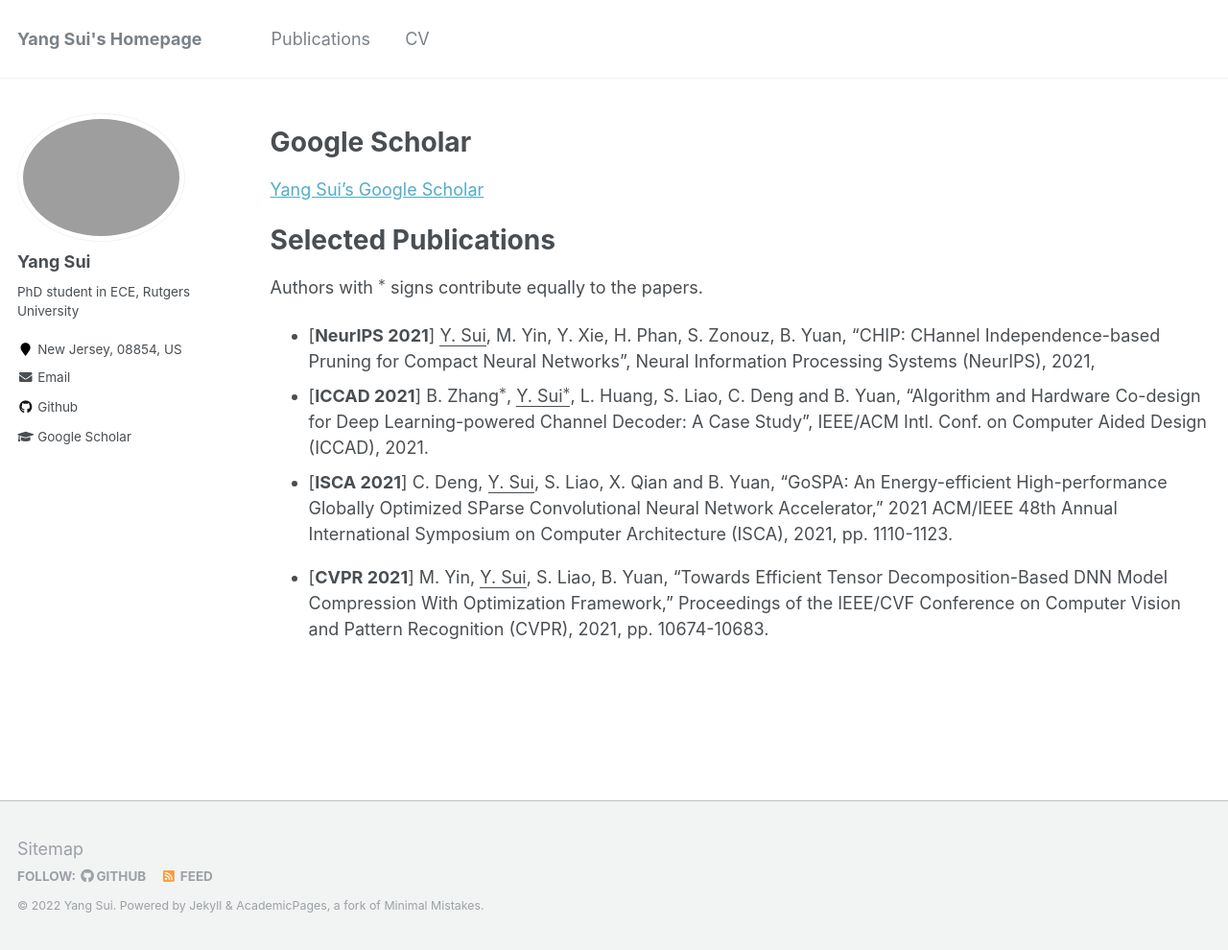
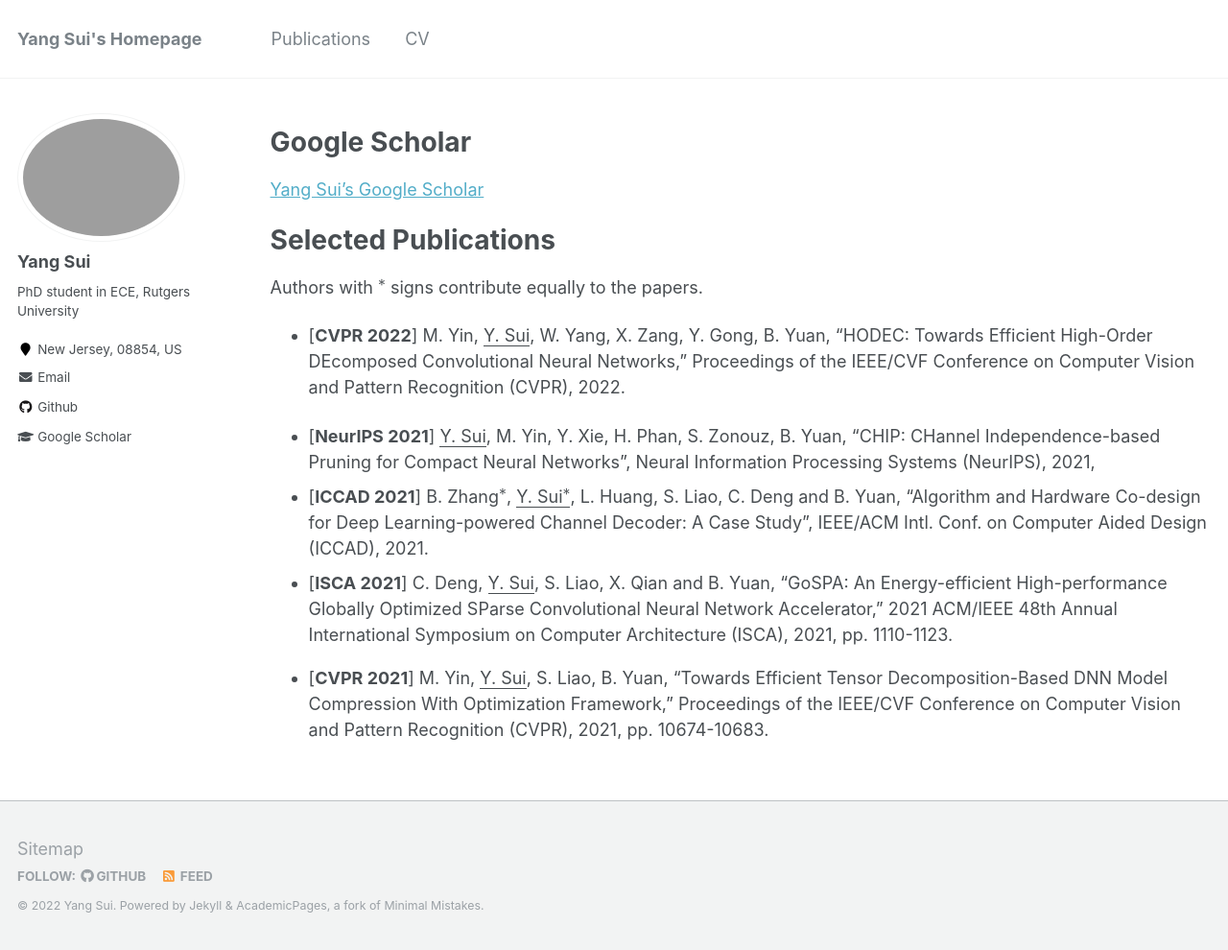
Before and after one commit to Eclipsess/yang-sui.github.io, a Jekyll site: the page built from _pages/publications.md, in a window 1280 px wide and 990 px high. Shown: the whole window at 96% size. Built offline with Jekyll 4.4.1, drawn with Linux system fonts in a browser that asks for light colours; formulas are drawn with MathJax 3.

Commit message:
Update publications.md

```diff
--- a/_pages/publications.md
+++ b/_pages/publications.md
@@ -27,6 +27,8 @@ Selected Publications
 ================
 Authors with $^*$ signs contribute equally to the papers.
 
+* [**CVPR 2022**] M. Yin, <u>Y. Sui</u>, W. Yang, X. Zang, Y. Gong, B. Yuan, "HODEC: Towards Efficient High-Order DEcomposed Convolutional Neural Networks," Proceedings of the IEEE/CVF Conference on Computer Vision and Pattern Recognition (CVPR), 2022.
+
 * [**NeurIPS 2021**] <u>Y. Sui</u>, M. Yin, Y. Xie, H. Phan, S. Zonouz, B. Yuan, "CHIP: CHannel Independence-based Pruning for Compact Neural Networks", Neural Information Processing Systems (NeurIPS), 2021,
 * [**ICCAD 2021**] B. Zhang$^*$, <u>Y. Sui$^*$</u>, L. Huang, S. Liao, C. Deng and B. Yuan, “Algorithm and Hardware Co-design for Deep Learning-powered Channel Decoder: A Case Study”, IEEE/ACM Intl. Conf. on Computer Aided Design (ICCAD), 2021.
 * [**ISCA 2021**] C. Deng, <u>Y. Sui</u>, S. Liao, X. Qian and B. Yuan, "GoSPA: An Energy-efficient High-performance Globally Optimized SParse Convolutional Neural Network Accelerator," 2021 ACM/IEEE 48th Annual International Symposium on Computer Architecture (ISCA), 2021, pp. 1110-1123.
```
